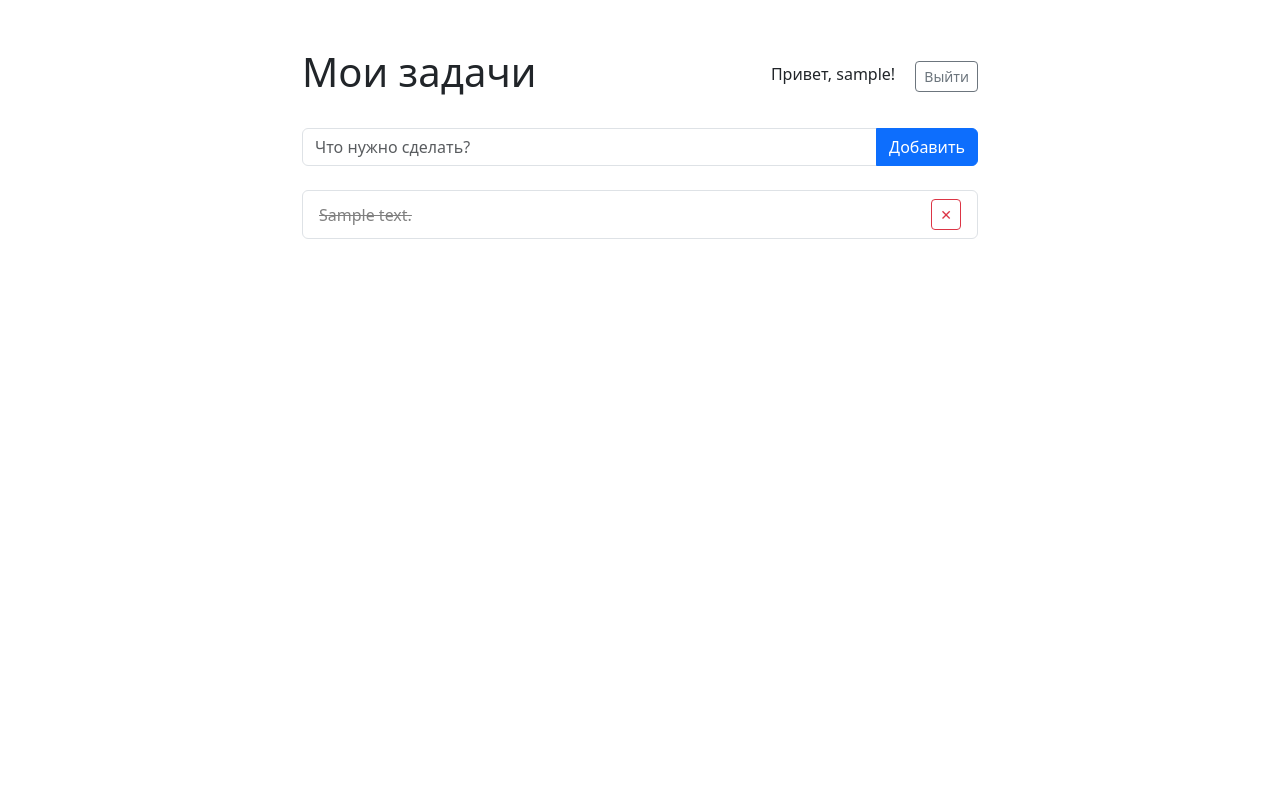
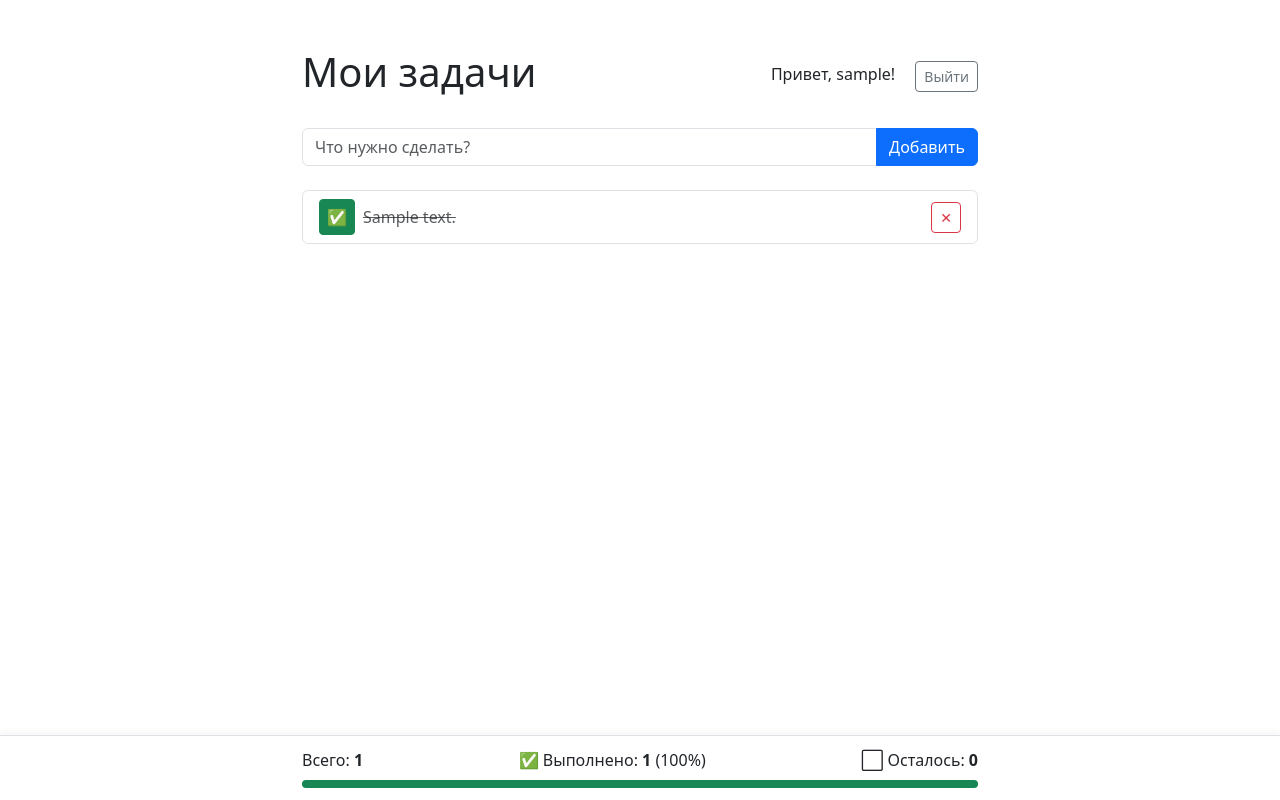
Before and after one commit to noop771/todo-flask, a Flask app: page / in a window 1280 px wide. Run offline with Flask 3, Linux system fonts and the light colour scheme; a user stored in the database is signed in; tables that the repository leaves empty hold one stand-in row (values such as "Sample post").

Commit message:
feat: add toggle button and stats bar with live updates

```diff
--- a/app/routes/tasks.py
+++ b/app/routes/tasks.py
@@ -1,7 +1,5 @@
 """Роуты для работы с задачами."""
 
-from flask import Blueprint, render_template
-from flask_login import login_required, current_user
 from flask import Blueprint, render_template, jsonify, request
 from flask_login import login_required, current_user
 
@@ -69,3 +67,20 @@ def api_delete(task_id):
     db.session.commit()
 
     return jsonify({'ok': True})
+
+@bp.route('/api/stats')
+@login_required
+def api_stats():
+    """Статистика по задачам пользователя."""
+    total = Task.query.filter_by(user_id=current_user.id).count()
+    completed = Task.query.filter_by(user_id=current_user.id, done=True).count()
+    active = total - completed
+
+    rate = round(completed / total * 100, 1) if total > 0 else 0.0
+
+    return jsonify({
+        'total': total,
+        'completed': completed,
+        'active': active,
+        'completion_rate': rate,
+    })
--- /dev/null
+++ b/app/static/css/main.css
@@ -0,0 +1,35 @@
+/* Отступ внизу, чтобы контент не перекрывался полосой статистики */
+body {
+    padding-bottom: 100px;
+}
+
+/* Полоса статистики внизу экрана */
+.stats-bar {
+    position: fixed;
+    bottom: 0;
+    left: 0;
+    right: 0;
+    background: #fff;
+    border-top: 1px solid #dee2e6;
+    padding: 12px 0;
+    box-shadow: 0 -2px 8px rgba(0, 0, 0, 0.05);
+    z-index: 100;
+}
+
+/* Кнопка-toggle — фиксированная ширина, чтобы не «прыгала» */
+.toggle-btn {
+    flex-shrink: 0;
+    width: 36px;
+    height: 36px;
+    padding: 0;
+    display: inline-flex;
+    align-items: center;
+    justify-content: center;
+    font-size: 16px;
+    line-height: 1;
+}
+
+/* Текст задачи — курсор-указатель */
+.task-text {
+    cursor: pointer;
+}
--- a/app/static/js/app.js
+++ b/app/static/js/app.js
@@ -7,37 +7,67 @@ const API = {
     add:    '/api/add',
     toggle: (id) => `/api/toggle/${id}`,
     delete: (id) => `/api/delete/${id}`,
+    stats:  '/api/stats',
 };
+
+
+// ============================================================
+// Создание DOM-элемента задачи
+// ============================================================
+
+function createTaskElement(task) {
+    const li = document.createElement('li');
+    li.className = 'list-group-item d-flex align-items-center gap-2';
+    li.dataset.id = task.id;
+
+    // Кнопка-toggle
+    const toggleBtn = document.createElement('button');
+    toggleBtn.className = 'btn btn-sm toggle-btn';
+    updateToggleButton(toggleBtn, task.done);
+
+    // Текст задачи
+    const span = document.createElement('span');
+    span.className = 'task-text flex-grow-1';
+    span.textContent = task.text;
+    updateTaskText(span, task.done);
+
+    // Кнопка удаления
+    const deleteBtn = document.createElement('button');
+    deleteBtn.className = 'btn btn-sm btn-outline-danger delete-btn';
+    deleteBtn.textContent = '✕';
+
+    li.appendChild(toggleBtn);
+    li.appendChild(span);
+    li.appendChild(deleteBtn);
+    return li;
+}
+
+
+function updateToggleButton(btn, done) {
+    if (done) {
+        btn.classList.remove('btn-outline-secondary');
+        btn.classList.add('btn-success');
+        btn.textContent = '✅';
+    } else {
+        btn.classList.remove('btn-success');
+        btn.classList.add('btn-outline-secondary');
+        btn.textContent = '⬜';
+    }
+}
+
+
+function updateTaskText(span, done) {
+    if (done) {
+        span.classList.add('text-decoration-line-through', 'text-muted');
+    } else {
+        span.classList.remove('text-decoration-line-through', 'text-muted');
+    }
+}
 
 
 // ============================================================
 // Утилиты
 // ============================================================
-
-function createTaskElement(task) {
-    const li = document.createElement('li');
-    li.className = 'list-group-item d-flex justify-content-between align-items-center';
-    li.dataset.id = task.id;
-
-    const span = document.createElement('span');
-    span.className = 'task-text';
-    span.style.cursor = 'pointer';
-    span.textContent = task.text;
-
-    if (task.done) {
-        span.style.textDecoration = 'line-through';
-        span.style.color = 'gray';
-    }
-
-    const btn = document.createElement('button');
-    btn.className = 'btn btn-sm btn-outline-danger delete-btn';
-    btn.textContent = '✕';
-
-    li.appendChild(span);
-    li.appendChild(btn);
-    return li;
-}
-
 
 function removeEmptyMessage() {
     const msg = document.getElementById('empty-msg');
@@ -54,6 +84,24 @@ function checkEmpty() {
         p.textContent = 'Пока задач нет';
         list.parentNode.appendChild(p);
     }
+}
+
+
+// ============================================================
+// Статистика
+// ============================================================
+
+async function updateStats() {
+    const response = await fetch(API.stats);
+    if (!response.ok) return;
+
+    const data = await response.json();
+
+    document.getElementById('stat-total').textContent = data.total;
+    document.getElementById('stat-completed').textContent = data.completed;
+    document.getElementById('stat-active').textContent = data.active;
+    document.getElementById('stat-rate').textContent = data.completion_rate;
+    document.getElementById('stat-progress').style.width = data.completion_rate + '%';
 }
 
 
@@ -79,6 +127,8 @@ async function addTask(text) {
 
     removeEmptyMessage();
     document.getElementById('task-list').appendChild(li);
+
+    await updateStats();
 }
 
 
@@ -89,15 +139,13 @@ async function toggleTask(id) {
     const data = await response.json();
 
     const li = document.querySelector(`[data-id="${id}"]`);
+    const btn = li.querySelector('.toggle-btn');
     const span = li.querySelector('.task-text');
 
-    if (data.done) {
-        span.style.textDecoration = 'line-through';
-        span.style.color = 'gray';
-    } else {
-        span.style.textDecoration = '';
-        span.style.color = '';
-    }
+    updateToggleButton(btn, data.done);
+    updateTaskText(span, data.done);
+
+    await updateStats();
 }
 
 
@@ -108,18 +156,23 @@ async function deleteTask(id) {
     const li = document.querySelector(`[data-id="${id}"]`);
     li.remove();
     checkEmpty();
+
+    await updateStats();
 }
 
 
 // ============================================================
-// Инициализация — обработчики событий
+// Инициализация
 // ============================================================
 
 document.addEventListener('DOMContentLoaded', () => {
 
-    // 1. Форма добавления
+    // Обновляем статистику при загрузке
+    updateStats();
+
+    // Форма добавления
     document.getElementById('add-form').addEventListener('submit', async (e) => {
-        e.preventDefault();    // не перезагружать страницу!
+        e.preventDefault();
 
         const input = document.getElementById('task-input');
         const text = input.value.trim();
@@ -130,7 +183,7 @@ document.addEventListener('DOMContentLoaded', () => {
         input.focus();
     });
 
-    // 2. Клик по списку (делегирование событий)
+    // Клик по списку (делегирование)
     document.getElementById('task-list').addEventListener('click', (e) => {
         const li = e.target.closest('li[data-id]');
         if (!li) return;
@@ -139,7 +192,7 @@ document.addEventListener('DOMContentLoaded', () => {
 
         if (e.target.classList.contains('delete-btn')) {
             deleteTask(id);
-        } else if (e.target.classList.contains('task-text')) {
+        } else if (e.target.classList.contains('toggle-btn') || e.target.classList.contains('task-text')) {
             toggleTask(id);
         }
     });
--- a/app/templates/index.html
+++ b/app/templates/index.html
@@ -5,6 +5,7 @@
     <meta name="viewport" content="width=device-width, initial-scale=1.0">
     <title>Мои задачи</title>
     <link href="https://cdn.jsdelivr.net/npm/bootstrap@5.3.2/dist/css/bootstrap.min.css" rel="stylesheet">
+    <link rel="stylesheet" href="{{ url_for('static', filename='css/main.css') }}">
 </head>
 <body>
     <div class="container mt-5" style="max-width: 700px;">
@@ -29,8 +30,11 @@
         <!-- Список задач -->
         <ul class="list-group" id="task-list">
             {% for task in tasks %}
-                <li class="list-group-item d-flex justify-content-between align-items-center" data-id="{{ task.id }}">
-                    <span class="task-text" style="cursor: pointer; {% if task.done %}text-decoration: line-through; color: gray;{% endif %}">
+                <li class="list-group-item d-flex align-items-center gap-2" data-id="{{ task.id }}">
+                    <button class="btn btn-sm toggle-btn {% if task.done %}btn-success{% else %}btn-outline-secondary{% endif %}">
+                        {% if task.done %}✅{% else %}⬜{% endif %}
+                    </button>
+                    <span class="task-text flex-grow-1 {% if task.done %}text-decoration-line-through text-muted{% endif %}">
                         {{ task.text }}
                     </span>
                     <button class="btn btn-sm btn-outline-danger delete-btn">✕</button>
@@ -44,6 +48,20 @@
 
     </div>
 
+    <!-- Полоса статистики внизу -->
+    <div class="stats-bar">
+        <div class="container" style="max-width: 700px;">
+            <div class="d-flex justify-content-between align-items-center flex-wrap gap-2">
+                <span>Всего: <b id="stat-total">0</b></span>
+                <span>✅ Выполнено: <b id="stat-completed">0</b> (<span id="stat-rate">0</span>%)</span>
+                <span>⬜ Осталось: <b id="stat-active">0</b></span>
+            </div>
+            <div class="progress mt-2" style="height: 8px;">
+                <div id="stat-progress" class="progress-bar bg-success" style="width: 0%"></div>
+            </div>
+        </div>
+    </div>
+
     <script src="{{ url_for('static', filename='js/app.js') }}"></script>
 </body>
 </html>
```
